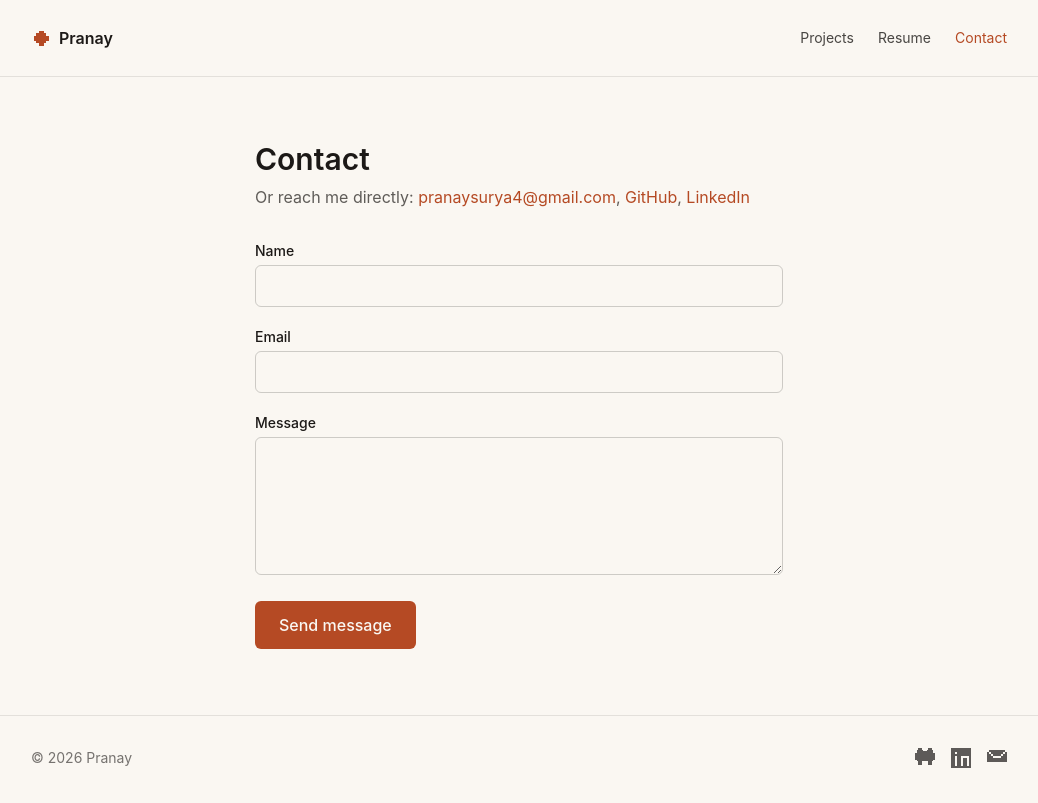
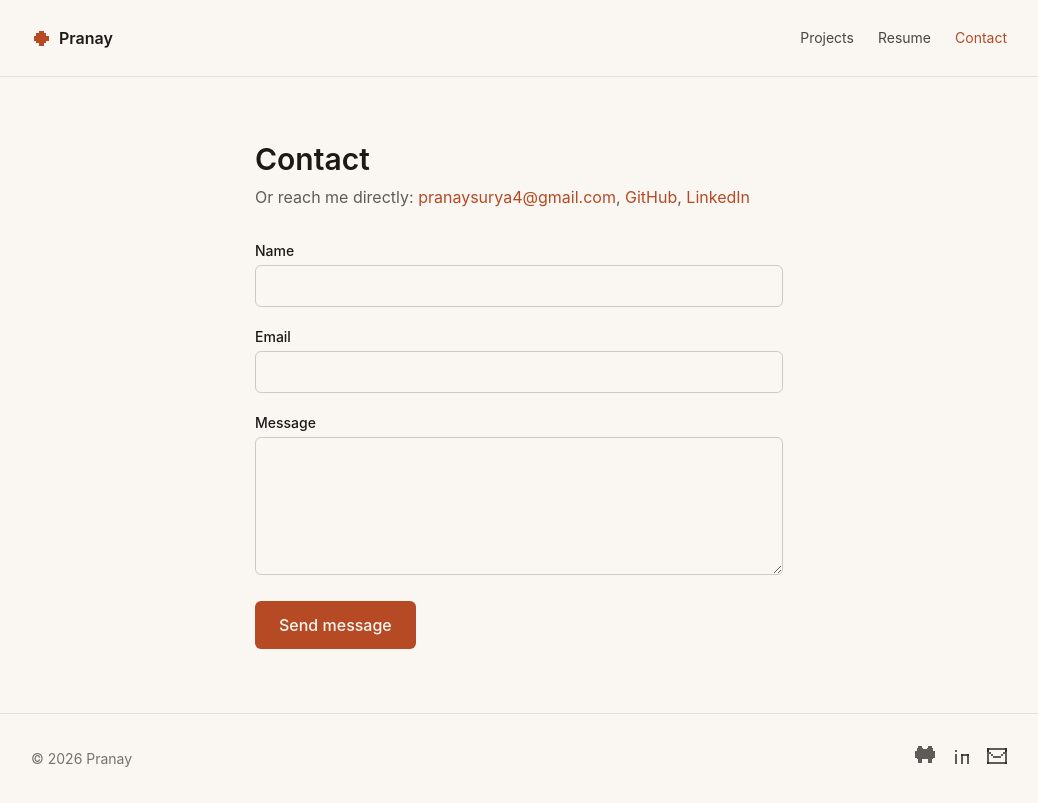
Before and after one commit to MVP-03/pranay-portfolio, a React (Vite) app: page /contact in a window 1280 px wide. Shown: the whole page, without its empty margins (121-1159 px from the left). Built offline with nearby package versions, Linux system fonts and the light colour scheme.

Commit message:
Componentize social icons as inline SVG, fix contact links
Github/LinkedIn/email icons are now inline currentColor SVG components
instead of static image files, so they can repaint with theme changes.
Also corrected the LinkedIn profile URL on the footer and contact page.

```diff
--- /dev/null
+++ b/src/components/SocialIcons.tsx
@@ -0,0 +1,59 @@
+/**
+ * Pixel-art social glyphs (accent spot #3 of 3, see .plan/portfolio-plan.md
+ * "Visual Identity"). Inline SVG with `fill="currentColor"` — not static
+ * <img> files — so they repaint with the theme (ink flips light/dark)
+ * instead of a fixed color baked into the asset.
+ */
+export function GithubGlyph({ size = 20 }: { size?: number }) {
+  return (
+    <svg viewBox="0 0 12 12" width={size} height={size} shapeRendering="crispEdges" aria-hidden="true">
+      <g fill="currentColor">
+        <rect x="2" y="0" width="2" height="1" />
+        <rect x="8" y="0" width="2" height="1" />
+        <rect x="1" y="1" width="4" height="1" />
+        <rect x="7" y="1" width="4" height="1" />
+        <rect x="1" y="2" width="10" height="1" />
+        <rect x="0" y="3" width="12" height="4" />
+        <rect x="1" y="7" width="10" height="1" />
+        <rect x="2" y="8" width="2" height="2" />
+        <rect x="8" y="8" width="2" height="2" />
+      </g>
+    </svg>
+  );
+}
+
+export function LinkedinGlyph({ size = 20 }: { size?: number }) {
+  return (
+    <svg viewBox="0 0 10 10" width={size} height={size} shapeRendering="crispEdges" aria-hidden="true">
+      <g fill="currentColor">
+        <rect x="2" y="2" width="1" height="1" />
+        <rect x="2" y="4" width="1" height="5" />
+        <rect x="5" y="4" width="1" height="5" />
+        <rect x="5" y="4" width="4" height="1" />
+        <rect x="8" y="4" width="1" height="5" />
+      </g>
+    </svg>
+  );
+}
+
+export function EmailGlyph({ size = 20 }: { size?: number }) {
+  return (
+    <svg viewBox="0 0 10 8" width={size} height={size} shapeRendering="crispEdges" aria-hidden="true">
+      <g fill="currentColor">
+        <rect x="0" y="0" width="10" height="1" />
+        <rect x="0" y="7" width="10" height="1" />
+        <rect x="0" y="0" width="1" height="8" />
+        <rect x="9" y="0" width="1" height="8" />
+        <rect x="0" y="1" width="1" height="1" />
+        <rect x="9" y="1" width="1" height="1" />
+        <rect x="1" y="2" width="1" height="1" />
+        <rect x="8" y="2" width="1" height="1" />
+        <rect x="2" y="3" width="1" height="1" />
+        <rect x="7" y="3" width="1" height="1" />
+        <rect x="3" y="4" width="1" height="1" />
+        <rect x="6" y="4" width="1" height="1" />
+        <rect x="4" y="4" width="2" height="1" />
+      </g>
+    </svg>
+  );
+}
--- a/src/components/layout/Footer.tsx
+++ b/src/components/layout/Footer.tsx
@@ -1,11 +1,14 @@
+import Magnetic from "../interactive/Magnetic";
+import { GithubGlyph, LinkedinGlyph, EmailGlyph } from "../SocialIcons";
+
 /**
  * Pixel-art social icons (accent spot #3 of 3). These are functional links,
- * not decoration, so each gets an accessible label — unlike PixelMark.
+ * not decoration, so each gets an accessible label - unlike PixelMark.
  */
 const socials = [
-  { href: "https://github.com/MVP-03", label: "GitHub profile", icon: "/icon-github.svg" },
-  { href: "https://linkedin.com/in/pranay-mula-037a41288", label: "LinkedIn profile", icon: "/icon-linkedin.svg" },
-  { href: "mailto:pranaysurya4@gmail.com", label: "Email Pranay", icon: "/icon-email.svg" },
+  { href: "https://github.com/MVP-03", label: "GitHub profile", Glyph: GithubGlyph },
+  { href: "https://linkedin.com/in/venkata-pranay-mula-037a41288", label: "LinkedIn profile", Glyph: LinkedinGlyph },
+  { href: "mailto:pranaysurya4@gmail.com", label: "Email Pranay", Glyph: EmailGlyph },
 ];
 
 export default function Footer() {
@@ -13,16 +16,13 @@ export default function Footer() {
     <footer className="mt-auto border-t border-ink/10 py-8">
       <div className="mx-auto flex max-w-5xl items-center justify-between px-6 text-sm text-ink/60">
         <p>&copy; {new Date().getFullYear()} Pranay</p>
-        <div className="flex gap-4">
-          {socials.map((social) => (
-            <a
-              key={social.href}
-              href={social.href}
-              aria-label={social.label}
-              className="opacity-70 transition hover:opacity-100"
-            >
-              <img src={social.icon} alt="" aria-hidden="true" width={20} height={20} />
-            </a>
+        <div className="flex gap-4 text-ink/70">
+          {socials.map(({ href, label, Glyph }) => (
+            <Magnetic key={href} strength={0.5} range={40}>
+              <a href={href} aria-label={label} className="inline-block transition hover:text-accent">
+                <Glyph size={20} />
+              </a>
+            </Magnetic>
           ))}
         </div>
       </div>
--- a/src/lib/formspree.ts
+++ b/src/lib/formspree.ts
@@ -2,7 +2,7 @@ const FORMSPREE_ENDPOINT = import.meta.env.VITE_FORMSPREE_ENDPOINT ?? "";
 
 export async function submitContactForm(data: { name: string; email: string; message: string }) {
   if (!FORMSPREE_ENDPOINT) {
-    throw new Error("Formspree endpoint not configured — set VITE_FORMSPREE_ENDPOINT in .env");
+    throw new Error("Formspree endpoint not configured - set VITE_FORMSPREE_ENDPOINT in .env");
   }
 
   const response = await fetch(FORMSPREE_ENDPOINT, {
--- a/src/routes/Contact.tsx
+++ b/src/routes/Contact.tsx
@@ -14,7 +14,7 @@ export default function Contact() {
           GitHub
         </a>
         ,{" "}
-        <a href="https://linkedin.com/in/pranay-mula-037a41288" className="text-accent hover:underline">
+        <a href="https://linkedin.com/in/venkata-pranay-mula-037a41288" className="text-accent hover:underline">
           LinkedIn
         </a>
       </p>
```
